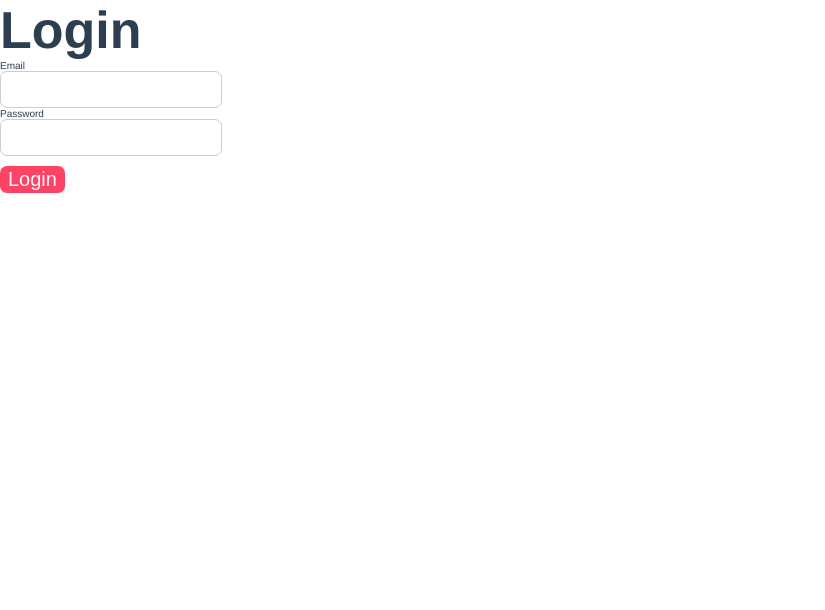
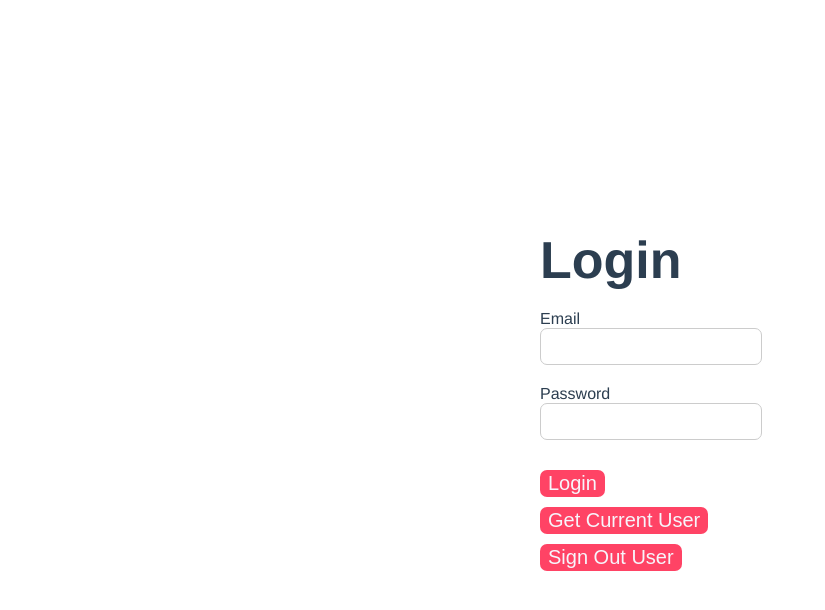
Before and after one commit to unChartedZone/todo-app, a Vue app: page /login in a window 1280 px wide. Shown: the top 610 px of the page, without its empty margins (0-825 px from the left). Built offline with nearby package versions, Linux system fonts and the light colour scheme; no server answers.

Commit message:
set up login page, working on protected routes to todos

```diff
--- /dev/null
+++ b/src/assets/scss/_typography.scss
@@ -0,0 +1,3 @@
+.text-base {
+  font-size: 1.6rem;
+}
--- a/src/assets/scss/_utilities.scss
+++ b/src/assets/scss/_utilities.scss
@@ -11,6 +11,22 @@
     &-2 {
       margin-top: 1rem;
       margin-bottom: 1rem;
+    }
+    &-3 {
+      margin-top: 1rem;
+      margin-bottom: 1rem;
+    }
+    &-4 {
+      margin-top: 1rem;
+      margin-bottom: 1rem;
+    }
+    &-5 {
+      margin-top: 1.5rem;
+      margin-bottom: 1.5rem;
+    }
+    &-6 {
+      margin-top: 2rem;
+      margin-bottom: 2rem;
     }
   }
 
@@ -46,6 +62,23 @@
     }
   }
 
+  &b {
+    &-1 {
+      margin-bottom: 0.5rem;
+    }
+    &-2 {
+      margin-bottom: 1rem;
+    }
+
+    &-3 {
+      margin-bottom: 1.5rem;
+    }
+
+    &-4 {
+      margin-bottom: 2rem;
+    }
+  }
+
   &r {
     &-1 {
       margin-right: 0.5rem;
--- a/src/assets/scss/main.scss
+++ b/src/assets/scss/main.scss
@@ -1,2 +1,3 @@
 @import './variables';
 @import './utilities';
+@import './typography';
--- a/src/firebase.js
+++ b/src/firebase.js
@@ -1,7 +1,12 @@
 import firebase from 'firebase/app';
 import 'firebase/auth';
 
-const firebaseConfig = {};
+const firebaseConfig = {
+  apiKey: process.env.VUE_APP_FIREBASE_API_KEY,
+  authDomain: process.env.VUE_APP_FIREBASE_AUTH_DOMAIN,
+  databaseURL: process.env.VUE_APP_FIREBASE_DB_URL,
+  projectId: process.env.VUE_APP_FIREBASE_PROJECT_ID,
+};
 
 // Initialize Firebase
 firebase.initializeApp(firebaseConfig);
--- a/src/router.js
+++ b/src/router.js
@@ -1,5 +1,6 @@
 import Vue from 'vue';
 import Router from 'vue-router';
+import { auth } from './firebase';
 
 // Views
 import Todos from './views/Todos.vue';
@@ -15,12 +16,15 @@ const router = new Router({
   routes: [
     {
       path: '/',
-      redirect: { name: 'todos' },
+      redirect: { name: 'todos', params: { id: '0' } },
     },
     {
       path: '/todos/:id',
       name: 'todos',
       component: Todos,
+      meta: {
+        requiresAuth: true,
+      },
     },
     {
       path: '/login',
@@ -36,8 +40,20 @@ const router = new Router({
       path: '/dev',
       name: 'dev',
       component: Dev,
+      meta: {
+        requiresAuth: true,
+      },
     },
   ],
 });
 
+router.beforeEach((to, from, next) => {
+  const { currentUser } = auth;
+  console.log('Router, Current User: ', currentUser);
+  const requiresAuth = to.matched.some((record) => record.meta.requiresAuth);
+
+  if (requiresAuth && !currentUser) next('/login');
+  else next();
+});
+
 export default router;
--- a/src/views/Login.vue
+++ b/src/views/Login.vue
@@ -1,16 +1,70 @@
 <template>
   <section class="login__page">
-    <div class="container mx-auto">
-      <h1 class="h1">Login</h1>
-      <label>Email</label>
-      <input class="textfield" type="text" />
-      <label>Password</label>
-      <input class="textfield" type="password" />
-      <button class="btn">
-        Login
-      </button>
+    <div class="login__container mx-auto">
+      <h1 class="h1 mb-4">Login</h1>
+      <form @submit.prevent>
+        <label class="text-base">Email</label>
+        <input v-model="email" class="textfield mb-4" type="text" />
+        <label class="text-base">Password</label>
+        <input v-model="password" class="textfield mb-4" type="password" />
+        <button @click="loginUser" class="btn">
+          Login
+        </button>
+        <button @click="getCurrentUser" class="btn">Get Current User</button>
+        <button @click="signoutUser" class="btn">Sign Out User</button>
+      </form>
     </div>
   </section>
 </template>
 
-<style lang="scss"></style>
+<script>
+import { auth } from '../firebase';
+
+export default {
+  data() {
+    return {
+      email: '',
+      password: '',
+    };
+  },
+  methods: {
+    async loginUser() {
+      try {
+        const response = await auth.signInWithEmailAndPassword(
+          this.email,
+          this.password,
+        );
+        console.log('Successfully Logged In!', response);
+      } catch (e) {
+        console.log('Error Logging In: ', e);
+      }
+    },
+    async signoutUser() {
+      try {
+        await auth.signOut();
+        console.log('Signed Out!');
+      } catch (e) {
+        console.log('Error Signing Out User: :', e);
+      }
+    },
+    getCurrentUser() {
+      console.log(auth.currentUser);
+    },
+  },
+};
+</script>
+
+<style lang="scss">
+.login {
+  &__page {
+    min-height: 100vh;
+    display: flex;
+    align-items: center;
+    justify-content: center;
+  }
+
+  &__container {
+    width: 20rem;
+  }
+}
+</style>
--- a/src/views/Todos.vue
+++ b/src/views/Todos.vue
@@ -73,6 +73,8 @@
 </template>
 
 <script>
+import { auth } from '../firebase';
+
 export default {
   data() {
     return {
@@ -123,6 +125,8 @@ export default {
   },
   mounted() {
     this.collectionId = this.$route.params.id;
+
+    console.log(auth.currentUser);
 
     if (this.collectionId >= this.collections.length) {
       this.$router.push({ name: 'todos', params: { id: '0' } });
```
Also changed, not shown: .eslintrc.js.
